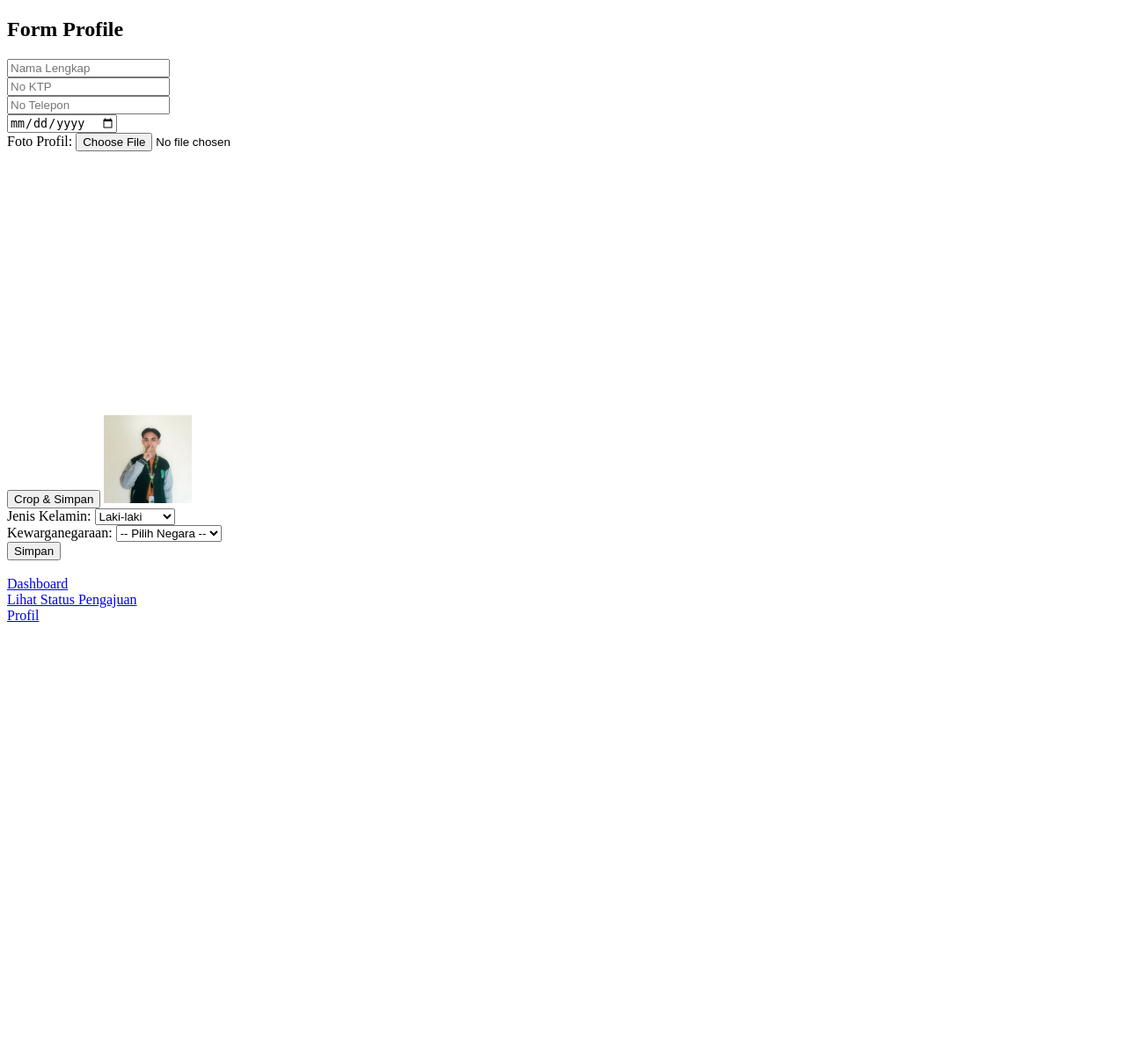
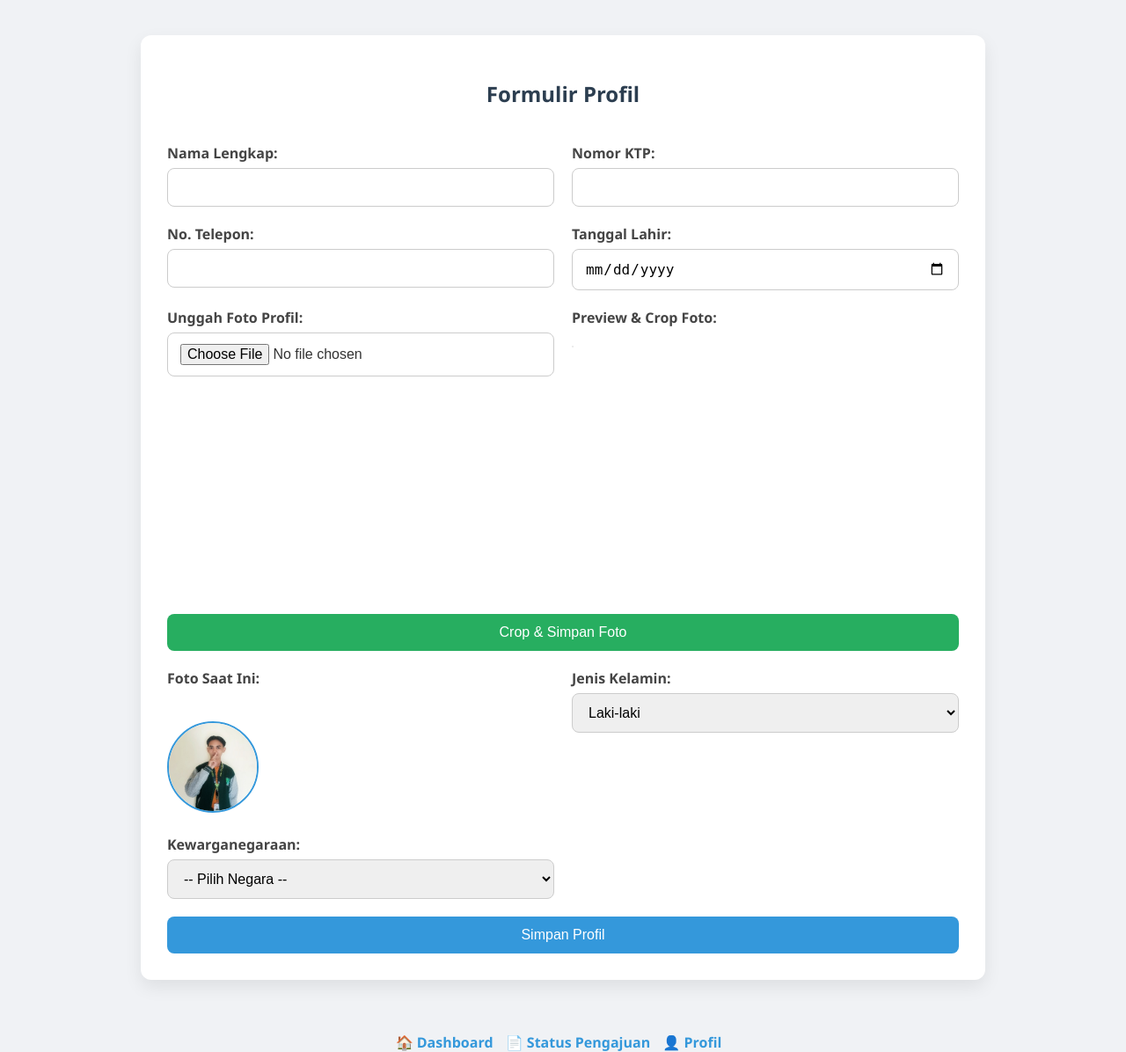
Before and after one commit to jabie393/hki_project, a PHP site: page /edit_profile.php in a window 1280 px wide. Shown: the whole page at 88% size. Before the commit the page ends 707 px from the top, so only its background shows below. Run offline with PHP 8.4, Linux system fonts and the light colour scheme; the visitor is signed in with stand-in values (Sample User, id 1); data that the repository does not hold is empty; some libraries are stand-ins or nearby versions.

Commit message:
FE Update

```diff
--- /dev/null
+++ b/css/edit_profile.css
@@ -0,0 +1,126 @@
+/* Reset & Global */
+body {
+    font-family: 'Segoe UI', Tahoma, Geneva, Verdana, sans-serif;
+    margin: 0;
+    background: #f0f2f5;
+    color: #333;
+}
+
+/* Container */
+form {
+    max-width: 900px;
+    margin: 40px auto;
+    padding: 30px;
+    background: #fff;
+    border-radius: 12px;
+    box-shadow: 0 8px 20px rgba(0, 0, 0, 0.08);
+    display: grid;
+    grid-template-columns: 1fr 1fr;
+    gap: 20px;
+}
+
+/* Full Width for title and buttons */
+h2, button[type="submit"], #cropButton {
+    grid-column: 1 / -1;
+}
+
+h2 {
+    text-align: center;
+    color: #2c3e50;
+    margin-bottom: 20px;
+}
+
+input[type="text"],
+input[type="date"],
+input[type="file"],
+select {
+    width: 100%;
+    padding: 12px 14px;
+    border: 1px solid #ccc;
+    border-radius: 8px;
+    font-size: 16px;
+    box-sizing: border-box;
+    transition: border-color 0.3s;
+}
+
+input:focus,
+select:focus {
+    border-color: #3498db;
+    outline: none;
+}
+
+/* Label styling */
+label {
+    display: block;
+    margin-bottom: 6px;
+    font-weight: bold;
+    color: #444;
+}
+
+/* Image & Preview Area */
+#previewImage {
+    max-width: 100%;
+    border-radius: 8px;
+    border: 1px solid #ddd;
+    margin-top: 10px;
+}
+
+img[src*="profile.jpg"],
+img[src*="default-avatar.png"] {
+    border-radius: 50%;
+    object-fit: cover;
+    margin-top: 10px;
+    border: 2px solid #3498db;
+    width: 100px;
+    height: 100px;
+}
+
+/* Buttons */
+button {
+    background: #3498db;
+    color: #fff;
+    padding: 12px 20px;
+    border: none;
+    border-radius: 8px;
+    font-size: 16px;
+    cursor: pointer;
+    transition: background 0.3s, transform 0.2s;
+}
+
+button:hover {
+    background: #2980b9;
+    transform: scale(1.02);
+}
+
+#cropButton {
+    background-color: #27ae60;
+}
+
+#cropButton:hover {
+    background-color: #1e8449;
+}
+
+/* Navigation Links */
+div > a {
+    display: inline-block;
+    margin-top: 20px;
+    margin-right: 10px;
+    color: #3498db;
+    text-decoration: none;
+    font-weight: bold;
+}
+
+div > a:hover {
+    text-decoration: underline;
+}
+
+/* Responsive Stack on Mobile */
+@media (max-width: 768px) {
+    form {
+        grid-template-columns: 1fr;
+    }
+
+    button, h2 {
+        font-size: 16px;
+    }
+}
--- a/edit_profile.php
+++ b/edit_profile.php
@@ -11,68 +11,93 @@ if (!isset($_SESSION['user_id'])) {
 
 $user_id = $_SESSION['user_id'];
 $profile = $conn->query("SELECT * FROM user_profile WHERE user_id = '$user_id'")->fetch_assoc();
-$user_role = $_SESSION['role'] ?? 'user'; // Ambil role dari session, default user
-
-$isAdmin = ($user_role === 'admin'); // Periksa apakah user adalah admin
+$user_role = $_SESSION['role'] ?? 'user';
+$isAdmin = ($user_role === 'admin');
+$profile_picture = file_exists("uploads/users/$user_id/profile/profile.jpg")
+    ? "uploads/users/$user_id/profile/profile.jpg"
+    : "assets/image/default-avatar.png";
 ?>
 
 <!DOCTYPE html>
 <html lang="id">
+
 <head>
     <meta charset="UTF-8">
     <meta name="viewport" content="width=device-width, initial-scale=1.0">
     <title>Form Profile</title>
-    <link rel="stylesheet" href="styles.css">
 
-    <!-- Cropper.js -->
+    <!-- Custom CSS -->
+    <link rel="stylesheet" href="css/edit_profile.css">
+
     <link rel="stylesheet" href="https://cdnjs.cloudflare.com/ajax/libs/cropperjs/1.5.13/cropper.min.css">
     <script src="https://cdnjs.cloudflare.com/ajax/libs/cropperjs/1.5.13/cropper.min.js"></script>
 </head>
+
 <body>
-    <h2>Form Profile</h2>
+
     <form id="profileForm" action="services/submit_profile.php" method="POST" enctype="multipart/form-data">
-        <input type="text" name="nama_lengkap" placeholder="Nama Lengkap" value="<?= $profile['nama_lengkap'] ?? '' ?>"> <br>
-        <input type="text" name="no_ktp" placeholder="No KTP" value="<?= $profile['no_ktp'] ?? '' ?>"> <br>
-        <input type="text" name="telephone" placeholder="No Telepon" value="<?= $profile['telephone'] ?? '' ?>"> <br>
-        <input type="date" name="birth_date" value="<?= $profile['birth_date'] ?? '' ?>"> <br>
+        <h2>Formulir Profil</h2>
 
-        <label>Foto Profil:</label>
-        <input type="file" id="profilePictureInput" accept="image/*"> <br>
-
-        <!-- Tempat Preview dan Crop Gambar -->
-        <div style="width: 300px; height: 300px; overflow: hidden;">
-            <img id="previewImage" style="max-width: 100%;">
+        <div>
+            <label for="nama_lengkap">Nama Lengkap:</label>
+            <input type="text" name="nama_lengkap" id="nama_lengkap" value="<?= $profile['nama_lengkap'] ?? '' ?>">
         </div>
 
-        <!-- Input Hidden untuk Menyimpan Gambar yang Sudah Dicrop -->
+        <div>
+            <label for="no_ktp">Nomor KTP:</label>
+            <input type="text" name="no_ktp" id="no_ktp" value="<?= $profile['no_ktp'] ?? '' ?>">
+        </div>
+
+        <div>
+            <label for="telephone">No. Telepon:</label>
+            <input type="text" name="telephone" id="telephone" value="<?= $profile['telephone'] ?? '' ?>">
+        </div>
+
+        <div>
+            <label for="birth_date">Tanggal Lahir:</label>
+            <input type="date" name="birth_date" id="birth_date" value="<?= $profile['birth_date'] ?? '' ?>">
+        </div>
+
+        <div>
+            <label for="profilePictureInput">Unggah Foto Profil:</label>
+            <input type="file" id="profilePictureInput" accept="image/*">
+        </div>
+
+        <div>
+            <label>Preview & Crop Foto:</label>
+            <div style="width: 100%; height: 300px; overflow: hidden;">
+                <img id="previewImage" style="max-width: 100%; max-height: 300px;">
+            </div>
+        </div>
+
         <input type="hidden" name="cropped_image" id="croppedImageInput">
+        <button type="button" id="cropButton">Crop & Simpan Foto</button>
 
-        <button type="button" id="cropButton">Crop & Simpan</button>
+        <div>
+            <label>Foto Saat Ini:</label><br>
+            <img src="<?= $profile_picture ?>" width="100" height="100" alt="Foto Profil">
+        </div>
 
-        <?php
-        $profile_picture = "uploads/users/$user_id/profile/profile.jpg";
-        if (!file_exists($profile_picture)) {
-            $profile_picture = "assets/image/default-avatar.png"; // Default jika belum ada foto
-        }
-        ?>
-        <img src="<?= $profile_picture ?>" width="100" height="100"><br>
-
-        <label>Jenis Kelamin:</label>
-        <select name="gender">
+        <div>
+            <label for="gender">Jenis Kelamin:</label>
+            <select name="gender" id="gender">
                 <option value="Laki-laki" <?= isset($profile['gender']) && $profile['gender'] == 'Laki-laki' ? 'selected' : '' ?>>Laki-laki</option>
                 <option value="Perempuan" <?= isset($profile['gender']) && $profile['gender'] == 'Perempuan' ? 'selected' : '' ?>>Perempuan</option>
-        </select> <br>
+            </select>
+        </div>
 
-        <label>Kewarganegaraan:</label>
+        <div>
+            <label for="nationality">Kewarganegaraan:</label>
             <select name="nationality" id="nationality">
                 <option value="">-- Pilih Negara --</option>
-        </select> <br>
+            </select>
+        </div>
 
-        <!-- Sembunyikan "Tipe Pemohon" jika user adalah admin -->
-        <?php if ($_SESSION['role'] !== 'admin') : ?>
-    <label>Tipe Pemohon:</label>
-    <select name="type_of_applicant">
-        <option value="">-- Tipe Pemohon --</option>
+        <?php if (!$isAdmin): ?>
+            <div>
+                <label for="type_of_applicant">Tipe Pemohon:</label>
+                <select name="type_of_applicant" id="type_of_applicant">
+                    <option value="">-- Pilih Tipe --</option>
                     <?php
                     $applicant_types = [
                         "Kementerian dan Lembaga",
@@ -93,43 +118,44 @@ $isAdmin = ($user_role === 'admin'); // Periksa apakah user adalah admin
                     }
                     ?>
                 </select>
-    <?php else : ?>
+            </div>
+        <?php else: ?>
             <input type="hidden" name="type_of_applicant" value="Admin">
         <?php endif; ?>
 
-
-        <button type="submit">Simpan</button>
+        <button type="submit">Simpan Profil</button>
     </form>
 
-    <br>
-    <div>
-        <a href="dashboard.php">Dashboard</a>
-    </div>
-    <div>
-        <a href="status_pengajuan.php">Lihat Status Pengajuan</a>
-    </div>
-    <div>
-        <a href="profile.php">Profil</a>
+    <div style="text-align: center;">
+        <a href="dashboard.php">🏠 Dashboard</a>
+        <a href="status_pengajuan.php">📄 Status Pengajuan</a>
+        <a href="profile.php">👤 Profil</a>
     </div>
 
     <script>
+        // Load negara dari API
         fetch('https://restcountries.com/v3.1/all')
             .then(response => response.json())
             .then(data => {
-        let select = document.querySelector("select[name='nationality']");
-        data.sort((a, b) => a.name.common.localeCompare(b.name.common)); // Urutkan abjad
+                const select = document.querySelector("select[name='nationality']");
+                data.sort((a, b) => a.name.common.localeCompare(b.name.common));
                 data.forEach(country => {
-            let option = document.createElement("option");
+                    const option = document.createElement("option");
                     option.value = country.name.common;
                     option.textContent = country.name.common;
                     select.appendChild(option);
                 });
+
+                // Set nilai default dari database jika ada
+                const currentValue = "<?= $profile['nationality'] ?? '' ?>";
+                if (currentValue) select.value = currentValue;
             })
             .catch(error => console.error("Gagal memuat data negara:", error));
     </script>
 
     <script>
-document.addEventListener("DOMContentLoaded", function() {
+        // Cropper.js
+        document.addEventListener("DOMContentLoaded", function () {
             let cropper;
             const input = document.getElementById('profilePictureInput');
             const previewImage = document.getElementById('previewImage');
@@ -137,15 +163,15 @@ document.addEventListener("DOMContentLoaded", function() {
             const cropButton = document.getElementById('cropButton');
             const form = document.getElementById('profileForm');
 
-    input.addEventListener('change', function(event) {
+            input.addEventListener('change', function (event) {
                 const file = event.target.files[0];
                 if (file) {
                     const reader = new FileReader();
-            reader.onload = function(e) {
+                    reader.onload = function (e) {
                         previewImage.src = e.target.result;
-                if (cropper) cropper.destroy(); // Hapus cropper lama jika ada
+                        if (cropper) cropper.destroy();
                         cropper = new Cropper(previewImage, {
-                    aspectRatio: 1, // Crop 1:1
+                            aspectRatio: 1,
                             viewMode: 1,
                             autoCropArea: 1
                         });
@@ -154,7 +180,7 @@ document.addEventListener("DOMContentLoaded", function() {
                 }
             });
 
-    cropButton.addEventListener('click', function() {
+            cropButton.addEventListener('click', function () {
                 if (!cropper) {
                     alert("Silakan pilih gambar terlebih dahulu!");
                     return;
@@ -162,8 +188,8 @@ document.addEventListener("DOMContentLoaded", function() {
 
                 const canvas = cropper.getCroppedCanvas({ width: 300, height: 300 });
                 if (canvas) {
-            croppedImageInput.value = canvas.toDataURL('image/jpeg'); // Simpan base64 ke input hidden
-            form.submit(); // Kirim form
+                    croppedImageInput.value = canvas.toDataURL('image/jpeg');
+                    form.submit();
                 } else {
                     alert("Gagal melakukan crop. Silakan coba lagi!");
                 }
@@ -172,4 +198,5 @@ document.addEventListener("DOMContentLoaded", function() {
     </script>
 
 </body>
+
 </html>
```
Lines whose indentation alone changed are shown as unchanged.
